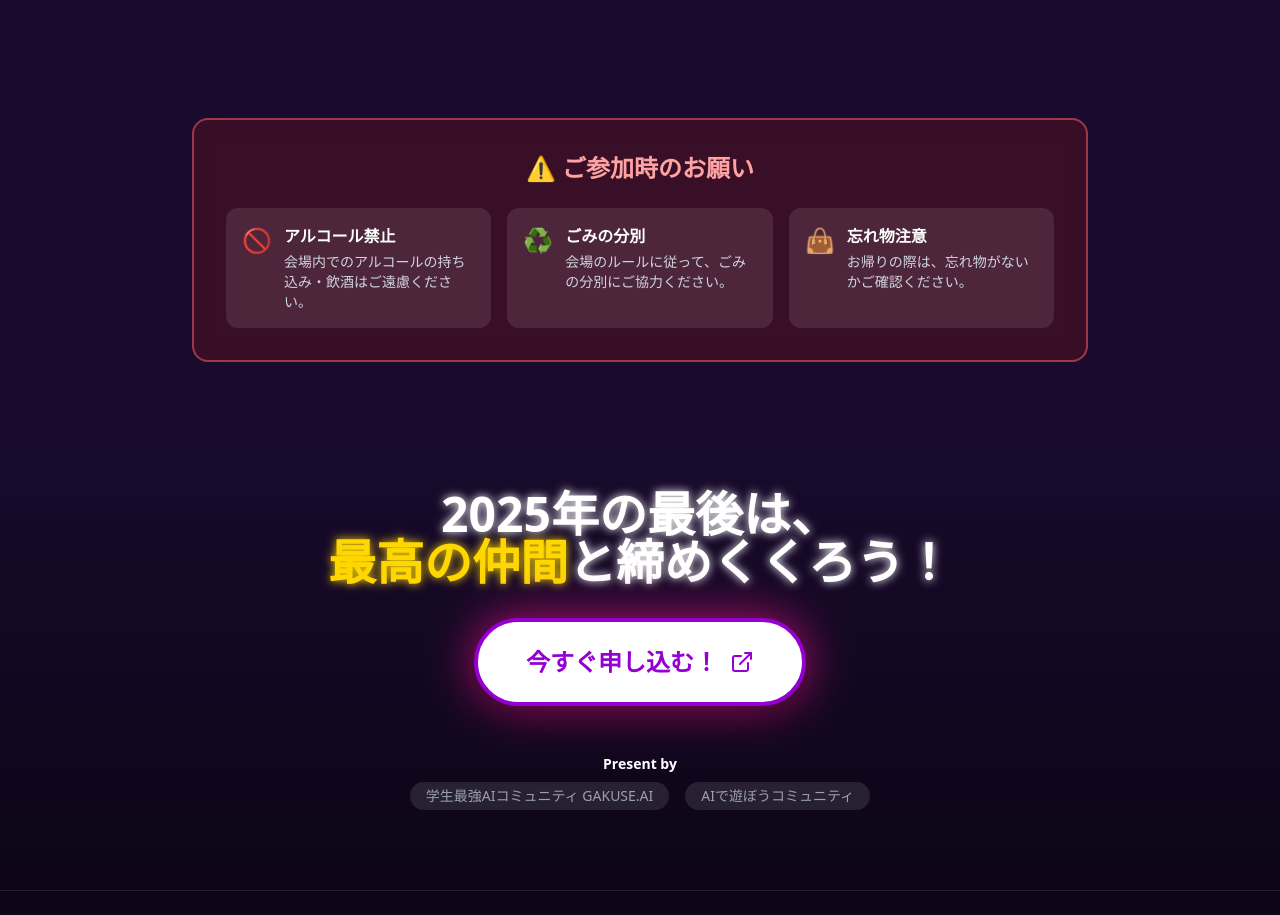
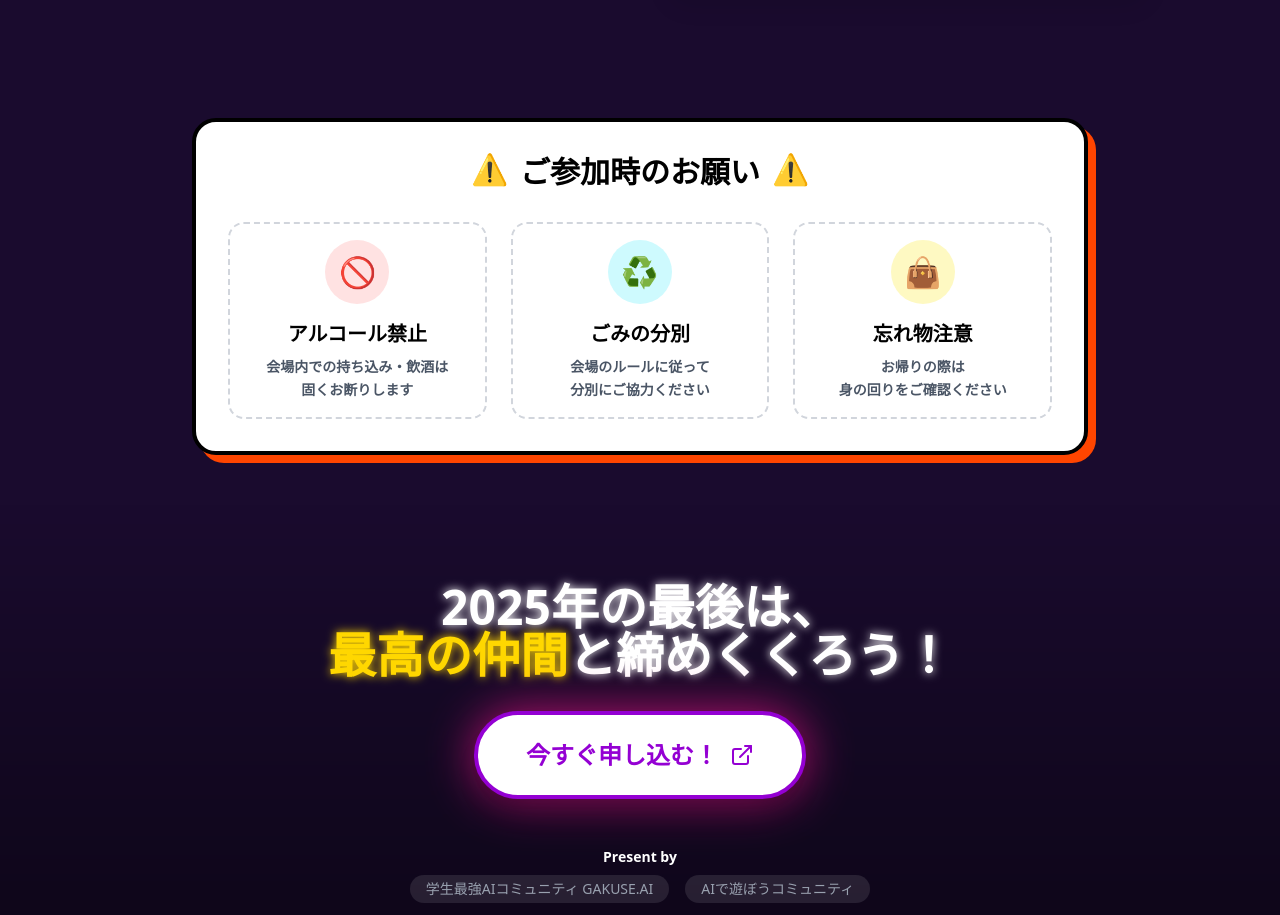
Before and after one commit to nanameru/bounenkai-lp, a Next.js app: page / in a window 1280 px wide. Shown: the part 3894-4809 px from the top of the page. Built offline with nearby package versions, Linux system fonts and the light colour scheme; a web font is replaced by a local one.

Commit message:
style: redesign guidelines section to match pop theme

```diff
--- a/app/page.tsx
+++ b/app/page.tsx
@@ -397,31 +397,42 @@ export default function Home() {
       {/* 注意事項 */}
       <section className="py-12 px-4 relative z-10">
         <div className="max-w-4xl mx-auto">
-          <div className="bg-red-900/30 backdrop-blur-md border-2 border-red-400/50 rounded-2xl p-6 md:p-8">
-            <h2 className="text-2xl font-display font-black text-center mb-6 text-red-300 flex items-center justify-center gap-2">
-              ⚠️ ご参加時のお願い
+          <div className="bg-white text-black rounded-3xl p-8 border-4 border-black shadow-[8px_8px_0_#FF4500]">
+            <h2 className="text-3xl font-display font-black text-center mb-8 flex items-center justify-center gap-3">
+              <span className="text-[#FF4500] animate-bounce">⚠️</span>
+              ご参加時のお願い
+              <span className="text-[#FF4500] animate-bounce">⚠️</span>
             </h2>
-            <div className="grid md:grid-cols-3 gap-4">
-              <div className="flex items-start gap-3 p-4 bg-white/10 rounded-xl">
-                <span className="text-2xl">🚫</span>
-                <div>
-                  <h3 className="font-bold text-white mb-1">アルコール禁止</h3>
-                  <p className="text-sm text-gray-300">会場内でのアルコールの持ち込み・飲酒はご遠慮ください。</p>
+
+            <div className="grid md:grid-cols-3 gap-6">
+              <div className="flex flex-col items-center text-center p-4 rounded-2xl border-2 border-dashed border-gray-300 hover:border-[#FF4500] hover:bg-red-50 transition-all group">
+                <div className="w-16 h-16 bg-red-100 rounded-full flex items-center justify-center mb-4 text-3xl group-hover:scale-110 transition-transform">
+                  🚫
                 </div>
+                <h3 className="font-black text-xl mb-2">アルコール禁止</h3>
+                <p className="text-sm font-bold text-gray-600 leading-relaxed">
+                  会場内での持ち込み・飲酒は<br/>固くお断りします
+                </p>
               </div>
-              <div className="flex items-start gap-3 p-4 bg-white/10 rounded-xl">
-                <span className="text-2xl">♻️</span>
-                <div>
-                  <h3 className="font-bold text-white mb-1">ごみの分別</h3>
-                  <p className="text-sm text-gray-300">会場のルールに従って、ごみの分別にご協力ください。</p>
+
+              <div className="flex flex-col items-center text-center p-4 rounded-2xl border-2 border-dashed border-gray-300 hover:border-[#00CED1] hover:bg-cyan-50 transition-all group">
+                <div className="w-16 h-16 bg-cyan-100 rounded-full flex items-center justify-center mb-4 text-3xl group-hover:scale-110 transition-transform">
+                  ♻️
                 </div>
+                <h3 className="font-black text-xl mb-2">ごみの分別</h3>
+                <p className="text-sm font-bold text-gray-600 leading-relaxed">
+                  会場のルールに従って<br/>分別にご協力ください
+                </p>
               </div>
-              <div className="flex items-start gap-3 p-4 bg-white/10 rounded-xl">
-                <span className="text-2xl">👜</span>
-                <div>
-                  <h3 className="font-bold text-white mb-1">忘れ物注意</h3>
-                  <p className="text-sm text-gray-300">お帰りの際は、忘れ物がないかご確認ください。</p>
+
+              <div className="flex flex-col items-center text-center p-4 rounded-2xl border-2 border-dashed border-gray-300 hover:border-[#FFD700] hover:bg-yellow-50 transition-all group">
+                <div className="w-16 h-16 bg-yellow-100 rounded-full flex items-center justify-center mb-4 text-3xl group-hover:scale-110 transition-transform">
+                  👜
                 </div>
+                <h3 className="font-black text-xl mb-2">忘れ物注意</h3>
+                <p className="text-sm font-bold text-gray-600 leading-relaxed">
+                  お帰りの際は<br/>身の回りをご確認ください
+                </p>
               </div>
             </div>
           </div>
```
